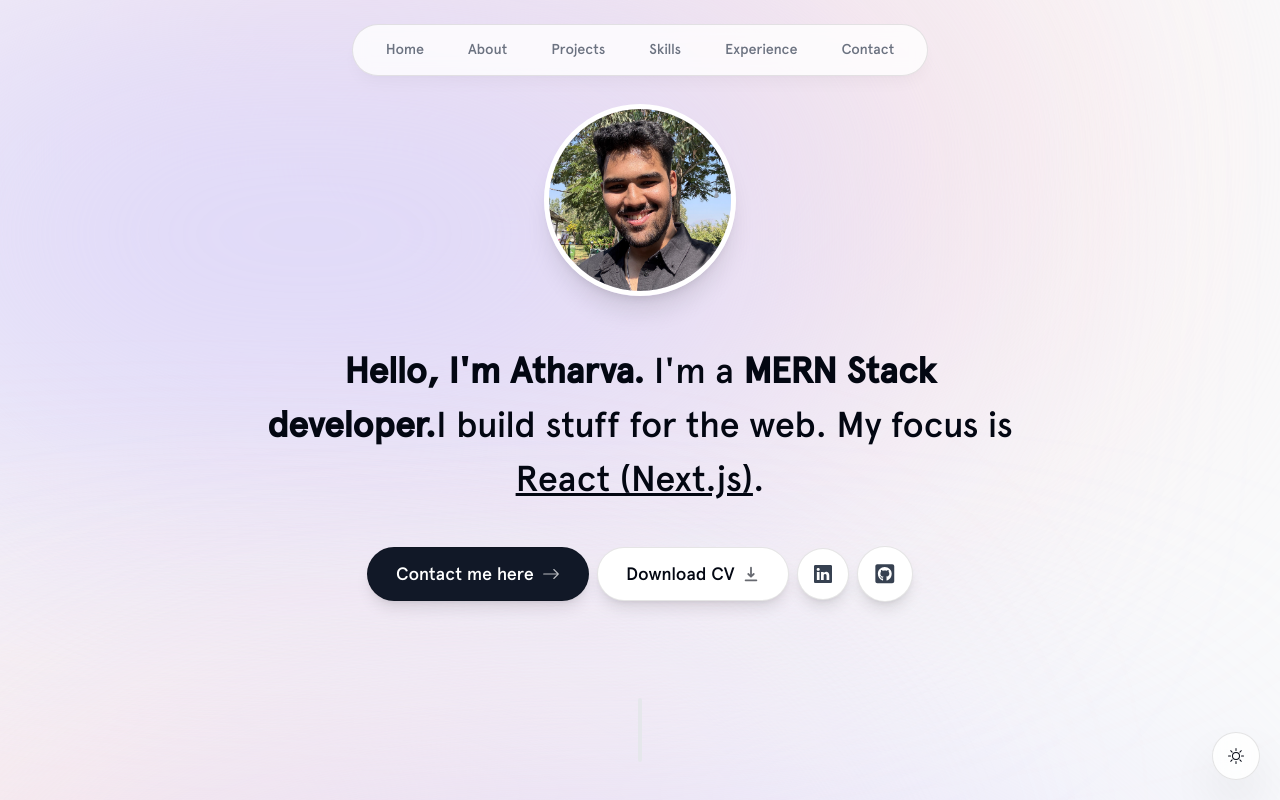
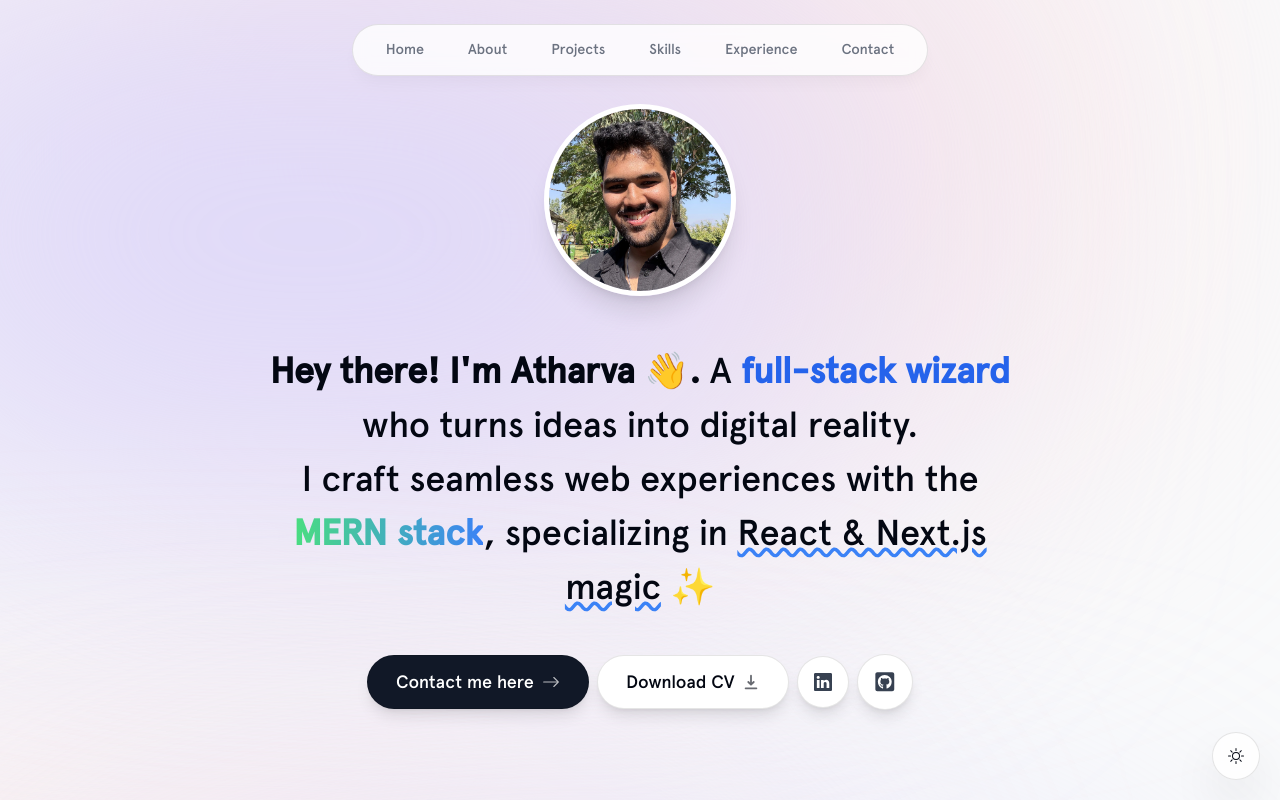
Before and after one commit to ARJ2160/ARJ-Portfolio-V3, a Next.js app: page / in a window 1280 px wide. Shown: the top 800 px of the page. Built offline with nearby package versions, Linux system fonts and the light colour scheme.

Commit message:
Update image / improve lighthouse score

```diff
--- a/components/Experience.tsx
+++ b/components/Experience.tsx
@@ -33,12 +33,15 @@
               <div className='bg-white dark:bg-white/10 p-6 rounded-lg shadow-lg border border-black/10 dark:border-white/20 hover:shadow-xl dark:hover:shadow-2xl transition-shadow'>
                 <div className='flex items-center gap-2 mb-2'>
                   <div className='text-2xl'>{item.icon}</div>
-                  <h3 className='font-semibold text-lg'>{item.title}</h3>
+                  <h3 className='font-semibold text-lg'>{item.company}</h3>
                 </div>
-                <p className='text-sm text-gray-600 dark:text-gray-400 mb-2'>
+                <p className='text-sm text-gray-700 dark:text-white/70 mb-2'>
+                  Designation - {item.designation}
+                </p>
+                <p className='text-sm text-gray-700 dark:text-white/70 mb-2'>
                   {item.location}
                 </p>
-                <p className='text-sm text-gray-500 dark:text-gray-500 mb-3 font-medium'>
+                <p className='text-sm text-gray-700 dark:text-white/70 mb-3 font-medium'>
                   {item.date}
                 </p>
                 <p className='text-gray-700 dark:text-white/70 leading-relaxed'>
--- a/components/Hero.tsx
+++ b/components/Hero.tsx
@@ -3,7 +3,7 @@
 import { motion } from 'framer-motion';
 import Image from 'next/image';
 import React from 'react';
-import pic from '../images/Atharva_Joshi.jpg';
+import pic from '../images/Atharva_Joshi.webp';
 import Link from 'next/link';
 import { BsArrowRight, BsLinkedin } from 'react-icons/bs';
 import { HiDownload } from 'react-icons/hi';
@@ -45,10 +45,20 @@
         initial={{ opacity: 0, y: 100 }}
         animate={{ opacity: 1, y: 0 }}
       >
-        <span className='font-bold'>Hello, I'm Atharva.</span> I'm a{' '}
-        <span className='font-bold'>MERN Stack developer.</span>I build stuff
-        for the web. My focus is{' '}
-        <span className='underline'>React (Next.js)</span>.
+        <span className='font-bold'>Hey there! I'm Atharva 👋.</span> A{' '}
+        <span className='font-bold text-blue-600 dark:text-blue-400'>
+          full-stack wizard
+        </span>{' '}
+        who turns ideas into digital reality. <br />I craft seamless web
+        experiences with the{' '}
+        <span className='bg-gradient-to-r from-green-400 to-blue-500 bg-clip-text text-transparent font-bold'>
+          MERN stack
+        </span>
+        , specializing in{' '}
+        <span className='underline decoration-wavy decoration-blue-500'>
+          React & Next.js magic
+        </span>{' '}
+        ✨
       </motion.h1>
       <motion.div
         className='flex flex-col sm:flex-row items-center justify-center gap-2 px-4 text-lg font-medium'
@@ -84,6 +94,7 @@
           href='https://www.linkedin.com/in/arj2160/'
           target='_blank'
           rel='noreferrer'
+          aria-label='Visit my LinkedIn profile'
         >
           <BsLinkedin />
         </a>
@@ -93,6 +104,7 @@
           href='https://github.com/ARJ2160'
           target='_blank'
           rel='noreferrer'
+          aria-label='Visit my GitHub profile'
         >
           <FaGithubSquare />
         </a>
--- a/components/Project.tsx
+++ b/components/Project.tsx
@@ -72,9 +72,9 @@
 
         <div className='p-6 flex flex-col flex-grow'>
           <div className='flex-grow'>
-            <h3 className='text-xl font-semibold text-gray-900 dark:text-white mb-3 line-clamp-2 group-hover:text-gray-700 dark:group-hover:text-gray-200 transition-colors'>
+            <div className='text-xl font-bold text-slate-900 dark:text-white mb-3 line-clamp-2 group-hover:text-gray-700 dark:group-hover:text-gray-200 transition-colors'>
               {title}
-            </h3>
+            </div>
             <p className='text-gray-600 dark:text-white/70 leading-relaxed text-sm line-clamp-3 mb-4'>
               {description}
             </p>
--- a/components/ThemeSwitch.tsx
+++ b/components/ThemeSwitch.tsx
@@ -14,7 +14,10 @@
 
   if (!mounted) {
     return (
-      <button className='fixed bottom-5 right-5 bg-white w-[3rem] h-[3rem] bg-opacity-80 backdrop-blur-[0.5rem] border border-black/10 dark:border-white/20 shadow-2xl rounded-full flex items-center justify-center hover:scale-[1.15] active:scale-105 transition-all dark:bg-gray-950 z-[999]'>
+      <button
+        id='mode-switch-btn'
+        className='fixed bottom-5 right-5 bg-white w-[3rem] h-[3rem] bg-opacity-80 backdrop-blur-[0.5rem] border border-black/10 dark:border-white/20 shadow-2xl rounded-full flex items-center justify-center hover:scale-[1.15] active:scale-105 transition-all dark:bg-gray-950 z-[999]'
+      >
         <BsSun />
       </button>
     );
@@ -22,6 +25,7 @@
 
   return (
     <button
+      id='mode-switch-btn'
       className='fixed bottom-5 right-5 bg-white w-[3rem] h-[3rem] bg-opacity-80 backdrop-blur-[0.5rem] border border-black/10 dark:border-white/20 shadow-2xl rounded-full flex items-center justify-center hover:scale-[1.15] active:scale-105 transition-all dark:bg-gray-950 z-[999]'
       onClick={toggleTheme}
     >
--- a/lib/data.ts
+++ b/lib/data.ts
@@ -23,8 +23,8 @@
   Apollo,
   Storybook,
   Vite,
-  Jenkins,
-  Stripe,
+  // Jenkins,
+  // Stripe,
   MITScratchClone,
   BlogWebsite,
   MiltonFramer,
@@ -61,32 +61,36 @@
 
 export const experiencesData: Experience[] = [
   {
-    title: 'Associate React (MERN) Developer',
+    company: 'Apptware',
     location: 'Pune, India',
+    designation: 'Associate React (MERN) Developer',
     description:
       'Developed full-stack web applications using MongoDB, Express.js, React, and Node.js. Built responsive user interfaces and RESTful APIs.',
     icon: React.createElement(FaReact),
     date: `February 2022 - present  (${new Date().getFullYear() - 2022}  Years)`
   },
   {
-    title: 'Quantum Hunts',
+    company: 'Quantum Hunts',
     location: 'Pune, India',
+    designation: 'React Developer',
     description:
       'Worked on React-based projects with focus on user experience and modern UI/UX principles. Utilized Next.js for performance optimization.',
     icon: React.createElement(FaReact),
     date: 'July 2021 - October 2023 (4 Months)'
   },
   {
-    title: 'Samtej Industries LLP',
+    company: 'Samtej Industries LLP',
     location: 'India',
+    designation: 'React Developer',
     description:
       'Focused on software development, data structures, algorithms, and web technologies.',
     icon: React.createElement(FaReact),
     date: 'October 2021 - December 2021 (3 Months)'
   },
   {
-    title: 'Indian Society of Technical Education',
+    company: 'Indian Society of Technical Education',
     location: 'Pune, India',
+    designation: 'React Developer & Web UI Content Writer',
     description:
       'Worked on React-based projects with focus on user experience and modern UI/UX principles. Utilized Next.js for performance optimization.',
     icon: React.createElement(FaReact),
@@ -151,19 +155,19 @@
   { name: 'Express JS', icon: Express },
   { name: 'Redux Toolkit', icon: Redux },
   { name: 'Zustand', icon: Zustand },
+  { name: 'MongoDB', icon: MongoDB },
+  { name: 'GraphQL', icon: GraphQL },
+  { name: 'Apollo', icon: Apollo },
+  { name: 'Docker', icon: Docker },
+  { name: 'Git', icon: GitHub },
+  { name: 'Vite', icon: Vite },
+  { name: 'Storybook', icon: Storybook },
   { name: 'Framer Motion', icon: Framer },
-  { name: 'MongoDB', icon: MongoDB },
   { name: 'Material UI', icon: MaterialUI },
   { name: 'Tailwind CSS', icon: Tailwind },
-  { name: 'Git', icon: GitHub },
+  { name: 'Bootstrap', icon: Bootstrap },
   { name: 'HTML', icon: HTML5 },
-  { name: 'CSS', icon: CSS3 },
-  { name: 'Docker', icon: Docker },
-  { name: 'Bootstrap', icon: Bootstrap },
-  { name: 'GraphQL', icon: GraphQL },
-  { name: 'Apollo', icon: Apollo },
-  { name: 'Storybook', icon: Storybook },
-  { name: 'Vite', icon: Vite },
-  { name: 'Jenkins', icon: Jenkins },
-  { name: 'Stripe', icon: Stripe }
+  { name: 'CSS', icon: CSS3 }
+  // { name: 'Jenkins', icon: Jenkins },
+  // { name: 'Stripe', icon: Stripe }
 ];
--- a/types/types.ts
+++ b/types/types.ts
@@ -19,8 +19,9 @@
 };
 
 export type Experience = {
-  title: string;
+  company: string;
   location: string;
+  designation: string;
   description: string;
   icon: React.ReactNode;
   date: string;
```
Also changed, not shown: images/Atharva_Joshi.jpg (deleted), images/Atharva_Joshi.webp (added).
